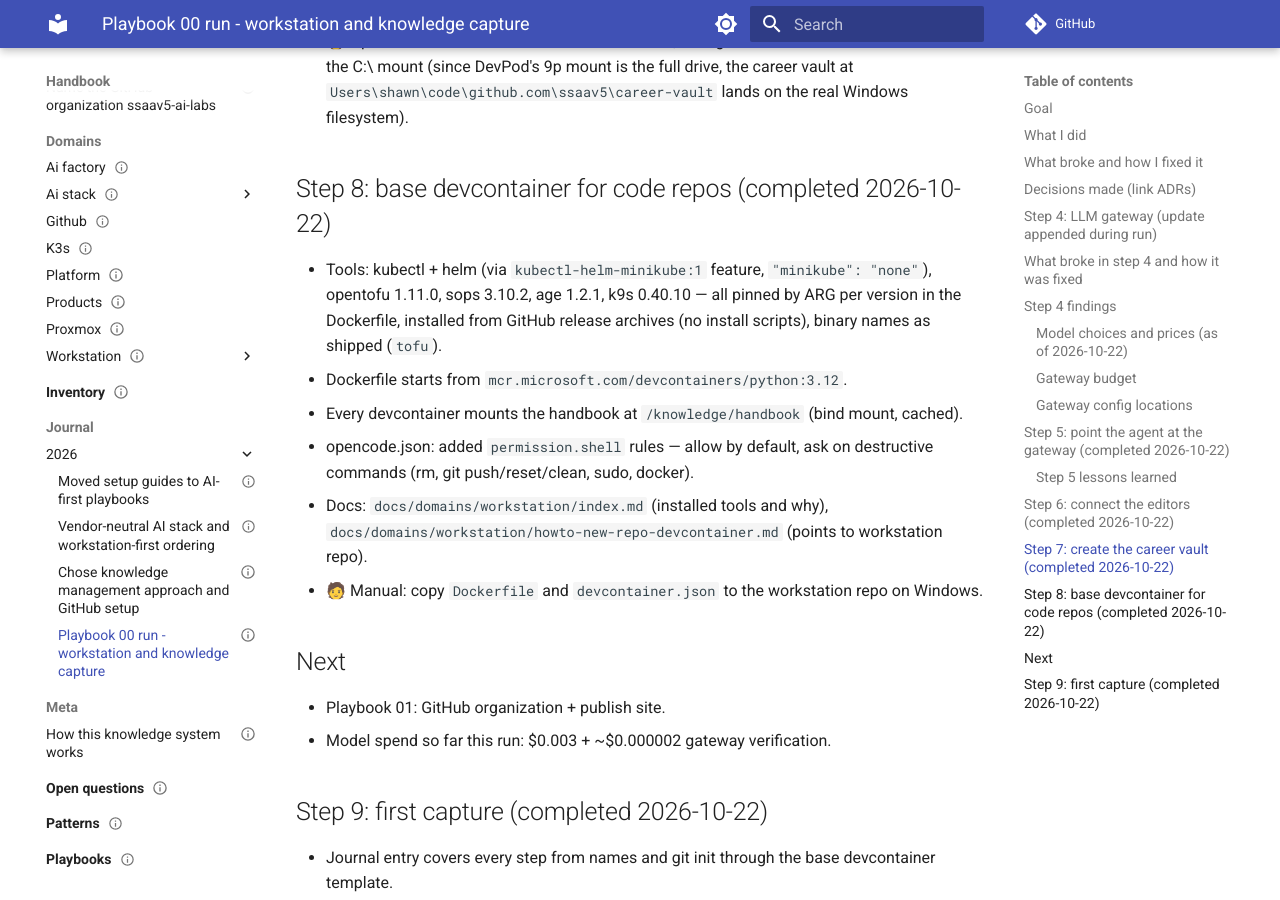
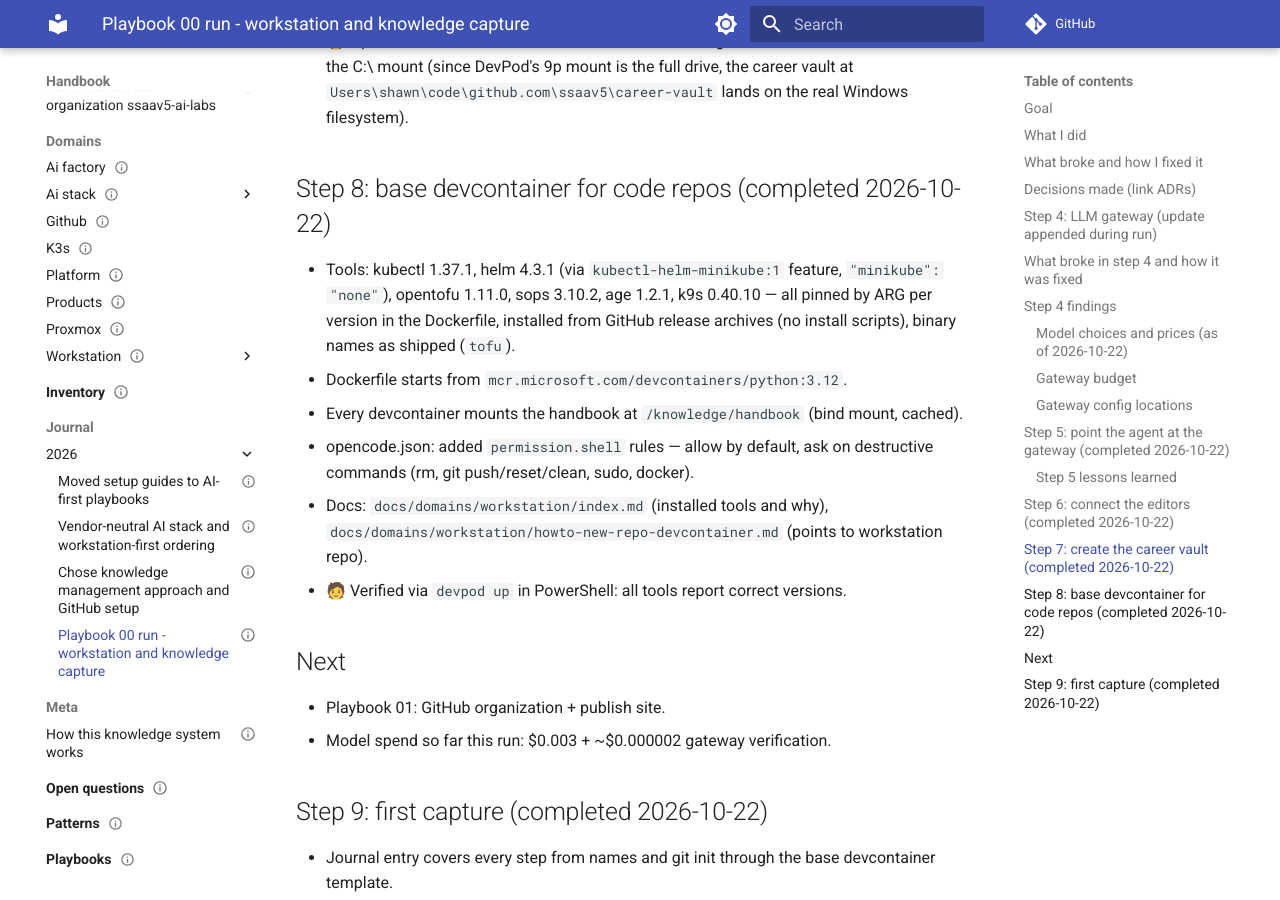
Before and after one commit to ssaav5-ai-labs/handbook, an MkDocs documentation site: the page built from docs/journal/2026/2026-10-22-playbook-00.md, in a window 1280 px wide and 900 px high, scrolled down 3650 px. Built offline with MkDocs 1.6.1 and Material for MkDocs 9.7.7, drawn with Linux system fonts in a browser that asks for light colours; comment, search, counter and statistics services are not loaded.

Commit message:
Journal: step 8 verified — kubectl 1.37.1, helm 4.3.1 via devpod up
All 9 steps of playbook 00 complete.

```diff
--- a/docs/journal/2026/2026-10-22-playbook-00.md
+++ b/docs/journal/2026/2026-10-22-playbook-00.md
@@ -78,12 +78,12 @@ Run `playbooks/00-workstation-knowledge` to set up the workstation and start cap
 - 🧑 Open as a second Obsidian vault on Windows; the agent created the folder structure via the C:\ mount (since DevPod's 9p mount is the full drive, the career vault at `Users\shawn\code\github.com\ssaav5\career-vault` lands on the real Windows filesystem).
 
 ## Step 8: base devcontainer for code repos (completed 2026-10-22)
-- Tools: kubectl + helm (via `kubectl-helm-minikube:1` feature, `"minikube": "none"`), opentofu 1.11.0, sops 3.10.2, age 1.2.1, k9s 0.40.10 — all pinned by ARG per version in the Dockerfile, installed from GitHub release archives (no install scripts), binary names as shipped (`tofu`).
+- Tools: kubectl 1.37.1, helm 4.3.1 (via `kubectl-helm-minikube:1` feature, `"minikube": "none"`), opentofu 1.11.0, sops 3.10.2, age 1.2.1, k9s 0.40.10 — all pinned by ARG per version in the Dockerfile, installed from GitHub release archives (no install scripts), binary names as shipped (`tofu`).
 - Dockerfile starts from `mcr.microsoft.com/devcontainers/python:3.12`.
 - Every devcontainer mounts the handbook at `/knowledge/handbook` (bind mount, cached).
 - opencode.json: added `permission.shell` rules — allow by default, ask on destructive commands (rm, git push/reset/clean, sudo, docker).
 - Docs: `docs/domains/workstation/index.md` (installed tools and why), `docs/domains/workstation/howto-new-repo-devcontainer.md` (points to workstation repo).
-- 🧑 Manual: copy `Dockerfile` and `devcontainer.json` to the workstation repo on Windows.
+- 🧑 Verified via `devpod up` in PowerShell: all tools report correct versions.
 
 ## Next
 - Playbook 01: GitHub organization + publish site.
```
